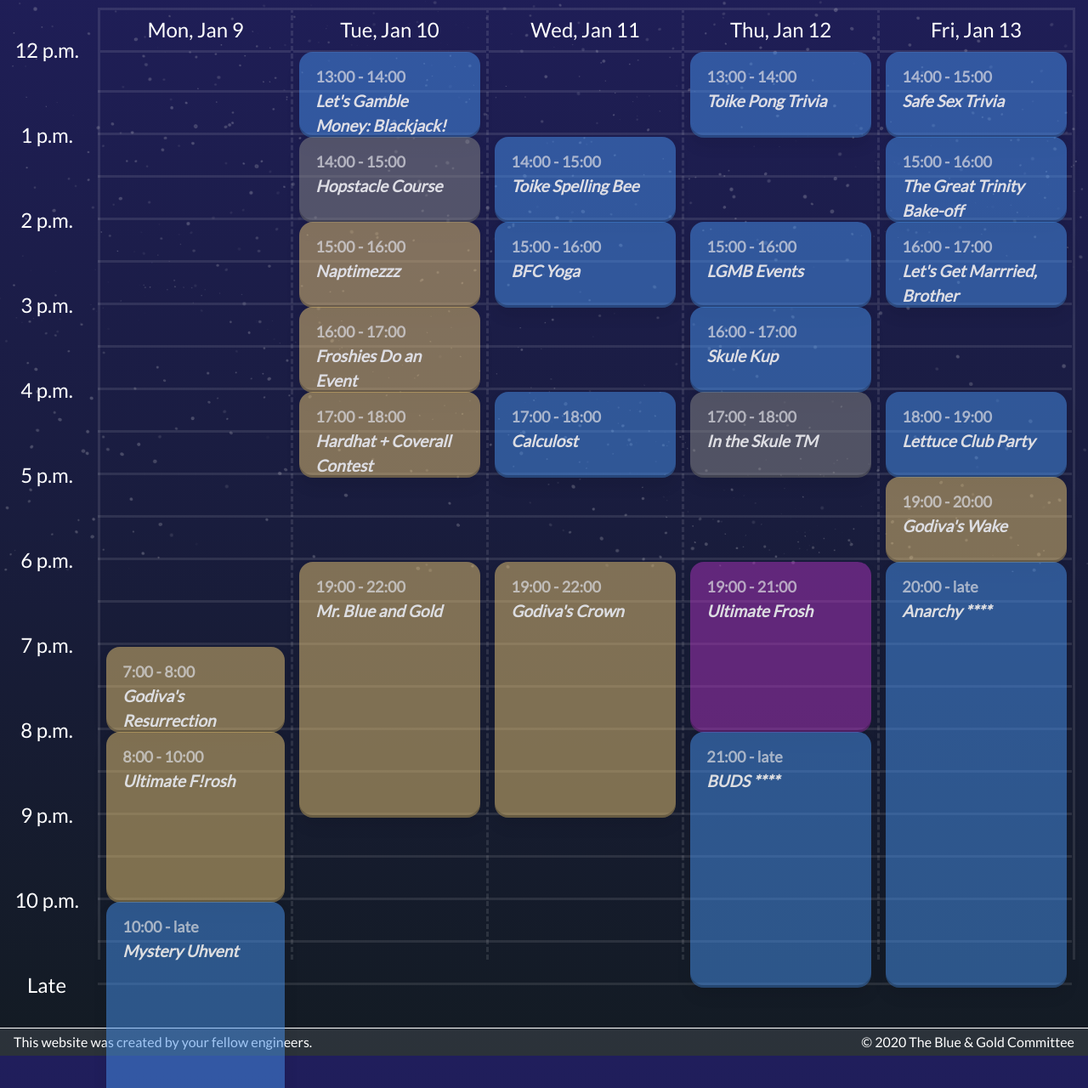
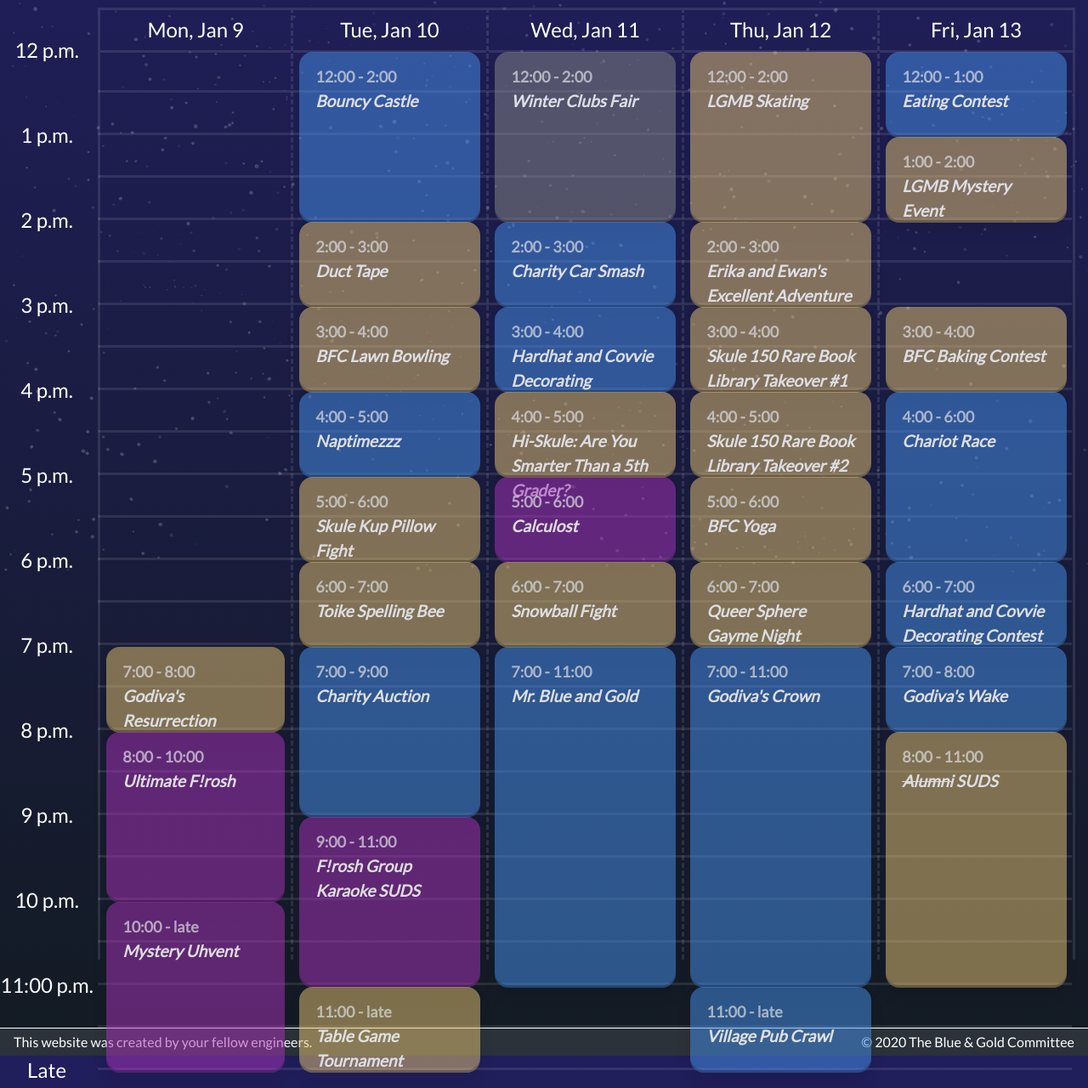
Before and after one commit to ParkerWJohnston/GodivaWeek, a plain HTML site: page schedule/index.html in a window 1280 px wide. Shown: the part 127-1407 px from the top of the page at 85% size. Drawn offline with nearby package versions, Linux system fonts and the light colour scheme.

Commit message:
schedule is up

```diff
--- a/schedule/index.html
+++ b/schedule/index.html
@@ -61,6 +61,8 @@
                 <li><span>9:30 p.m.</span></li>
                 <li><span>10 p.m.</span></li>
                 <li><span>10:30 p.m.</span></li>
+                <li><span>11:00 p.m.</span></li>
+                <li><span>11:30 p.m.</span></li>
                 <li><span>Late</span></li>
             </ul>
         </div> <!-- .timeline -->
@@ -75,12 +77,12 @@
                                 <em class="event-name">Godiva's Resurrection</em>
                             </a>
                         </li>
-                        <li class="single-event" data-start="8:00" data-end="10:00" data-content="events/ultimatefrosh" data-event="event-2" style="top: 799px; height: 201px;">
+                        <li class="single-event" data-start="8:00" data-end="10:00" data-content="events/ultimatefrosh" data-event="event-4" style="top: 799px; height: 201px;">
                             <a href="https://godivaweek.skule.ca/2T2/#0">
                                 <em class="event-name">Ultimate F!rosh</em>
                             </a>
                         </li>
-                        <li class="single-event" data-start="10:00" data-end="late" data-content="events/suds" data-event="event-1" style="top: 999px; height: 301px;">
+                        <li class="single-event" data-start="10:00" data-end="late" data-content="events/mysteryevent" data-event="event-4" style="top: 999px; height: 201px;">
                             <a href="https://godivaweek.skule.ca/2T2/#0">
                                 <em class="event-name">Mystery Uhvent</em>
                             </a>
@@ -91,32 +93,88 @@
                 <li class="events-group">
                     <div class="top-info"><span>Tue, Jan 10</span></div>
                     <ul>
-                        <li class="single-event" data-start="13:00" data-end="14:00" data-content="events/blackjack" data-event="event-1" style="top: -1px; height: 101px;">
+                        <li class="single-event" data-start="12:00" data-end="2:00" data-content="events/mysteryevent" data-event="event-1" style="top: -1px; height: 201px;">
                             <a href="https://godivaweek.skule.ca/2T2/#0">
-                                <em class="event-name">Let's Gamble Money: Blackjack!</em>
+                                <em class="event-name">Bouncy Castle</em>
                             </a>
                         </li>
-                        <li class="single-event" data-start="14:00" data-end="15:00" data-content="events/hopstacle" data-event="event-3" style="top: 99px; height: 101px;">
+                        <li class="single-event" data-start="2:00" data-end="3:00" data-content="events/hopstacle" data-event="event-2" style="top: 199px; height: 101px;">
                             <a href="https://godivaweek.skule.ca/2T2/#0">
-                                <em class="event-name">Hopstacle Course</em>
+                                <em class="event-name">Duct Tape</em>
                             </a>
                         </li>
-                        <li class="single-event" data-start="15:00" data-end="16:00" data-content="events/naptimezzz" data-event="event-2" style="top: 199px; height: 101px;">
+                        <li class="single-event" data-start="3:00" data-end="4:00" data-content="events/naptimezzz" data-event="event-2" style="top: 299px; height: 101px;">
+                            <a href="https://godivaweek.skule.ca/2T2/#0">
+                                <em class="event-name">BFC Lawn Bowling</em>
+                            </a>
+                        </li>
+                        <li class="single-event" data-start="4:00" data-end="5:00" data-content="events/froshevent" data-event="event-1" style="top: 399px; height: 101px;">
                             <a href="https://godivaweek.skule.ca/2T2/#0">
                                 <em class="event-name">Naptimezzz</em>
                             </a>
                         </li>
-                        <li class="single-event" data-start="16:00" data-end="17:00" data-content="events/froshevent" data-event="event-2" style="top: 299px; height: 101px;">
+                        <li class="single-event" data-start="5:00" data-end="6:00" data-content="events/hhcontest" data-event="event-2" style="top: 499px; height: 101px;">
                             <a href="https://godivaweek.skule.ca/2T2/#0">
-                                <em class="event-name">Froshies Do an Event</em>
+                                <em class="event-name">Skule Kup Pillow Fight</em>
                             </a>
                         </li>
-                        <li class="single-event" data-start="17:00" data-end="18:00" data-content="events/hhcontest" data-event="event-2" style="top: 399px; height: 101px;">
+                        <li class="single-event" data-start="6:00" data-end="7:00" data-content="events/mrbng" data-event="event-2" style="top: 599px; height: 101px;">
                             <a href="https://godivaweek.skule.ca/2T2/#0">
-                                <em class="event-name">Hardhat + Coverall Contest</em>
+                                <em class="event-name">Toike Spelling Bee</em>
                             </a>
                         </li>
-                        <li class="single-event" data-start="19:00" data-end="22:00" data-content="events/mrbng" data-event="event-2" style="top: 599px; height: 301px;">
+                        <li class="single-event" data-start="7:00" data-end="9:00" data-content="events/mrbng" data-event="event-1" style="top: 699px; height: 201px;">
+                            <a href="https://godivaweek.skule.ca/2T2/#0">
+                                <em class="event-name">Charity Auction</em>
+                            </a>
+                        </li>
+                        <li class="single-event" data-start="9:00" data-end="11:00" data-content="events/mrbng" data-event="event-4" style="top: 899px; height: 201px;">
+                            <a href="https://godivaweek.skule.ca/2T2/#0">
+                                <em class="event-name">F!rosh Group Karaoke SUDS</em>
+                            </a>
+                        </li>
+                        <li class="single-event" data-start="11:00" data-end="late" data-content="events/mrbng" data-event="event-2" style="top: 1099px; height: 101px;">
+                            <a href="https://godivaweek.skule.ca/2T2/#0">
+                                <em class="event-name">Table Game Tournament</em>
+                            </a>
+                        </li>
+                    </ul>
+                </li>
+
+                <li class="events-group">
+                    <div class="top-info"><span>Wed, Jan 11</span></div>
+                    <ul>
+                        <li class="single-event" data-start="12:00" data-end="2:00" data-content="events/spellingbee" data-event="event-3" style="top: -1px; height: 201px;">
+                            <a href="https://godivaweek.skule.ca/2T2/#0">
+                                <em class="event-name">Winter Clubs Fair</em>
+                            </a>
+                        </li>
+                        <li class="single-event" data-start="2:00" data-end="3:00" data-content="events/yoga" data-event="event-1" style="top: 199px; height: 101px;">
+                            <a href="https://godivaweek.skule.ca/2T2/#0">
+                                <em class="event-name">Charity Car Smash</em>
+                            </a>
+                        </li>
+                        <li class="single-event" data-start="3:00" data-end="4:00" data-content="events/calculost" data-event="event-1" style="top: 299px; height: 101px;">
+                            <a href="https://godivaweek.skule.ca/2T2/#0">
+                                <em class="event-name">Hardhat and Covvie Decorating</em>
+                            </a>
+                        </li>
+                        <li class="single-event" data-start="4:00" data-end="5:00" data-content="events/godivascrown" data-event="event-2" style="top: 399px; height: 101px;">
+                            <a href="https://godivaweek.skule.ca/2T2/#0">
+                                <em class="event-name">Hi-Skule: Are You Smarter Than a 5th Grader?</em>
+                            </a>
+                        </li>
+                        <li class="single-event" data-start="5:00" data-end="6:00" data-content="events/godivascrown" data-event="event-4" style="top: 499px; height: 101px;">
+                            <a href="https://godivaweek.skule.ca/2T2/#0">
+                                <em class="event-name">Calculost</em>
+                            </a>
+                        </li>
+                        <li class="single-event" data-start="6:00" data-end="7:00" data-content="events/godivascrown" data-event="event-2" style="top: 599px; height: 101px;">
+                            <a href="https://godivaweek.skule.ca/2T2/#0">
+                                <em class="event-name">Snowball Fight</em>
+                            </a>
+                        </li>
+                        <li class="single-event" data-start="7:00" data-end="11:00" data-content="events/godivascrown" data-event="event-1" style="top: 699px; height: 401px;">
                             <a href="https://godivaweek.skule.ca/2T2/#0">
                                 <em class="event-name">Mr. Blue and Gold</em>
                             </a>
@@ -125,62 +183,46 @@
                 </li>
 
                 <li class="events-group">
-                    <div class="top-info"><span>Wed, Jan 11</span></div>
+                    <div class="top-info"><span>Thu, Jan 12</span></div>
                     <ul>
-                        <li class="single-event" data-start="14:00" data-end="15:00" data-content="events/spellingbee" data-event="event-1" style="top: 99px; height: 101px;">
+                        <li class="single-event" data-start="12:00" data-end="2:00" data-content="events/pongtrivia" data-event="event-2" style="top: -1px; height: 201px;">
                             <a href="https://godivaweek.skule.ca/2T2/#0">
-                                <em class="event-name">Toike Spelling Bee</em>
+                                <em class="event-name">LGMB Skating</em>
                             </a>
                         </li>
-                        <li class="single-event" data-start="15:00" data-end="16:00" data-content="events/yoga" data-event="event-1" style="top: 199px; height: 101px;">
+                        <li class="single-event" data-start="2:00" data-end="3:00" data-content="events/lgmbevents" data-event="event-2" style="top: 199px; height: 101px;">
+                            <a href="https://godivaweek.skule.ca/2T2/#0">
+                                <em class="event-name">Erika and Ewan's Excellent Adventure</em>
+                            </a>
+                        </li>
+                        <li class="single-event" data-start="3:00" data-end="4:00" data-content="events/skup" data-event="event-2" style="top: 299px; height: 101px;">
+                            <a href="https://godivaweek.skule.ca/2T2/#0">
+                                <em class="event-name">Skule 150 Rare Book Library Takeover #1</em>
+                            </a>
+                        </li>
+                        <li class="single-event" data-start="4:00" data-end="5:00" data-content="events/skup" data-event="event-2" style="top: 399px; height: 101px;">
+                            <a href="https://godivaweek.skule.ca/2T2/#0">
+                                <em class="event-name">Skule 150 Rare Book Library Takeover #2</em>
+                            </a>
+                        </li>
+                        <li class="single-event" data-start="5:00" data-end="6:00" data-content="events/intheskuletm" data-event="event-2" style="top: 499px; height: 101px;">
                             <a href="https://godivaweek.skule.ca/2T2/#0">
                                 <em class="event-name">BFC Yoga</em>
                             </a>
                         </li>
-                        <li class="single-event" data-start="17:00" data-end="18:00" data-content="events/calculost" data-event="event-1" style="top: 399px; height: 101px;">
+                        <li class="single-event" data-start="6:00" data-end="7:00" data-content="events/ultimatefrosh" data-event="event-2" style="top: 599px; height: 101px;">
                             <a href="https://godivaweek.skule.ca/2T2/#0">
-                                <em class="event-name">Calculost</em>
+                                <em class="event-name">Queer Sphere Gayme Night</em>
                             </a>
                         </li>
-                        <li class="single-event" data-start="19:00" data-end="22:00" data-content="events/godivascrown" data-event="event-2" style="top: 599px; height: 301px;">
+                        <li class="single-event" data-start="7:00" data-end="11:00" data-content="events/suds" data-event="event-1" style="top: 699px; height: 401px;">
                             <a href="https://godivaweek.skule.ca/2T2/#0">
                                 <em class="event-name">Godiva's Crown</em>
                             </a>
                         </li>
-                    </ul>
-                </li>
-
-                <li class="events-group">
-                    <div class="top-info"><span>Thu, Jan 12</span></div>
-                    <ul>
-                        <li class="single-event" data-start="13:00" data-end="14:00" data-content="events/pongtrivia" data-event="event-1" style="top: -1px; height: 101px;">
+                        <li class="single-event" data-start="11:00" data-end="late" data-content="events/suds" data-event="event-1" style="top: 1099px; height: 101px;">
                             <a href="https://godivaweek.skule.ca/2T2/#0">
-                                <em class="event-name">Toike Pong Trivia</em>
-                            </a>
-                        </li>
-                        <li class="single-event" data-start="15:00" data-end="16:00" data-content="events/lgmbevents" data-event="event-1" style="top: 199px; height: 101px;">
-                            <a href="https://godivaweek.skule.ca/2T2/#0">
-                                <em class="event-name">LGMB Events</em>
-                            </a>
-                        </li>
-                        <li class="single-event" data-start="16:00" data-end="17:00" data-content="events/skup" data-event="event-1" style="top: 299px; height: 101px;">
-                            <a href="https://godivaweek.skule.ca/2T2/#0">
-                                <em class="event-name">Skule Kup</em>
-                            </a>
-                        </li>
-                        <li class="single-event" data-start="17:00" data-end="18:00" data-content="events/intheskuletm" data-event="event-3" style="top: 399px; height: 101px;">
-                            <a href="https://godivaweek.skule.ca/2T2/#0">
-                                <em class="event-name">In the Skule TM</em>
-                            </a>
-                        </li>
-                        <li class="single-event" data-start="19:00" data-end="21:00" data-content="events/ultimatefrosh" data-event="event-4" style="top: 599px; height: 201px;">
-                            <a href="https://godivaweek.skule.ca/2T2/#0">
-                                <em class="event-name">Ultimate Frosh</em>
-                            </a>
-                        </li>
-                        <li class="single-event" data-start="21:00" data-end="late" data-content="events/suds" data-event="event-1" style="top: 799px; height: 301px;">
-                            <a href="https://godivaweek.skule.ca/2T2/#0">
-                                <em class="event-name">BUDS ****</em>
+                                <em class="event-name">Village Pub Crawl</em>
                             </a>
                         </li>
                     </ul>
@@ -189,34 +231,39 @@
                 <li class="events-group">
                     <div class="top-info"><span>Fri, Jan 13</span></div>
                     <ul>
-                        <li class="single-event" data-start="14:00" data-end="15:00" data-content="events/safesex" data-event="event-1" style="top: -1px; height: 101px;">
+                        <li class="single-event" data-start="12:00" data-end="1:00" data-content="events/safesex" data-event="event-1" style="top: -1px; height: 101px;">
                             <a href="https://godivaweek.skule.ca/2T2/#0">
-                                <em class="event-name">Safe Sex Trivia</em>
+                                <em class="event-name">Eating Contest</em>
                             </a>
                         </li>
-                        <li class="single-event" data-start="15:00" data-end="16:00" data-content="events/bakeoff" data-event="event-1" style="top: 99px; height: 101px;">
+                        <li class="single-event" data-start="1:00" data-end="2:00" data-content="events/bakeoff" data-event="event-2" style="top: 99px; height: 101px;">
                             <a href="https://godivaweek.skule.ca/2T2/#0">
-                                <em class="event-name">The Great Trinity Bake-off</em>
+                                <em class="event-name">LGMB Mystery Event</em>
                             </a>
                         </li>
-                        <li class="single-event" data-start="16:00" data-end="17:00" data-content="events/marriage" data-event="event-1" style="top: 199px; height: 101px;">
+                        <li class="single-event" data-start="3:00" data-end="4:00" data-content="events/marriage" data-event="event-2" style="top: 299px; height: 101px;">
                             <a href="https://godivaweek.skule.ca/2T2/#0">
-                                <em class="event-name">Let's Get Marrried, Brother</em>
+                                <em class="event-name">BFC Baking Contest</em>
                             </a>
                         </li>
-                        <li class="single-event" data-start="18:00" data-end="19:00" data-content="events/lettuceclub" data-event="event-1" style="top: 399px; height: 101px;">
+                        <li class="single-event" data-start="4:00" data-end="6:00" data-content="events/lettuceclub" data-event="event-1" style="top: 399px; height: 201px;">
                             <a href="https://godivaweek.skule.ca/2T2/#0">
-                                <em class="event-name">Lettuce Club Party</em>
+                                <em class="event-name">Chariot Race</em>
                             </a>
                         </li>
-                        <li class="single-event" data-start="19:00" data-end="20:00" data-content="events/wake" data-event="event-2" style="top: 499px; height: 101px;">
+                        <li class="single-event" data-start="6:00" data-end="7:00" data-content="events/wake" data-event="event-1" style="top: 599px; height: 101px;">
+                            <a href="https://godivaweek.skule.ca/2T2/#0">
+                                <em class="event-name">Hardhat and Covvie Decorating Contest</em>
+                            </a>
+                        </li>
+                        <li class="single-event" data-start="7:00" data-end="8:00" data-content="events/suds" data-event="event-1" style="top: 699px; height: 101px;">
                             <a href="https://godivaweek.skule.ca/2T2/#0">
                                 <em class="event-name">Godiva's Wake</em>
                             </a>
                         </li>
-                        <li class="single-event" data-start="20:00" data-end="late" data-content="events/suds" data-event="event-1" style="top: 599px; height: 501px;">
+                        <li class="single-event" data-start="8:00" data-end="11:00" data-content="events/suds" data-event="event-2" style="top: 799px; height: 301px;">
                             <a href="https://godivaweek.skule.ca/2T2/#0">
-                                <em class="event-name">Anarchy ****</em>
+                                <em class="event-name"><s>Alumni</s> SUDS</em>
                             </a>
                         </li>
                     </ul>
```
